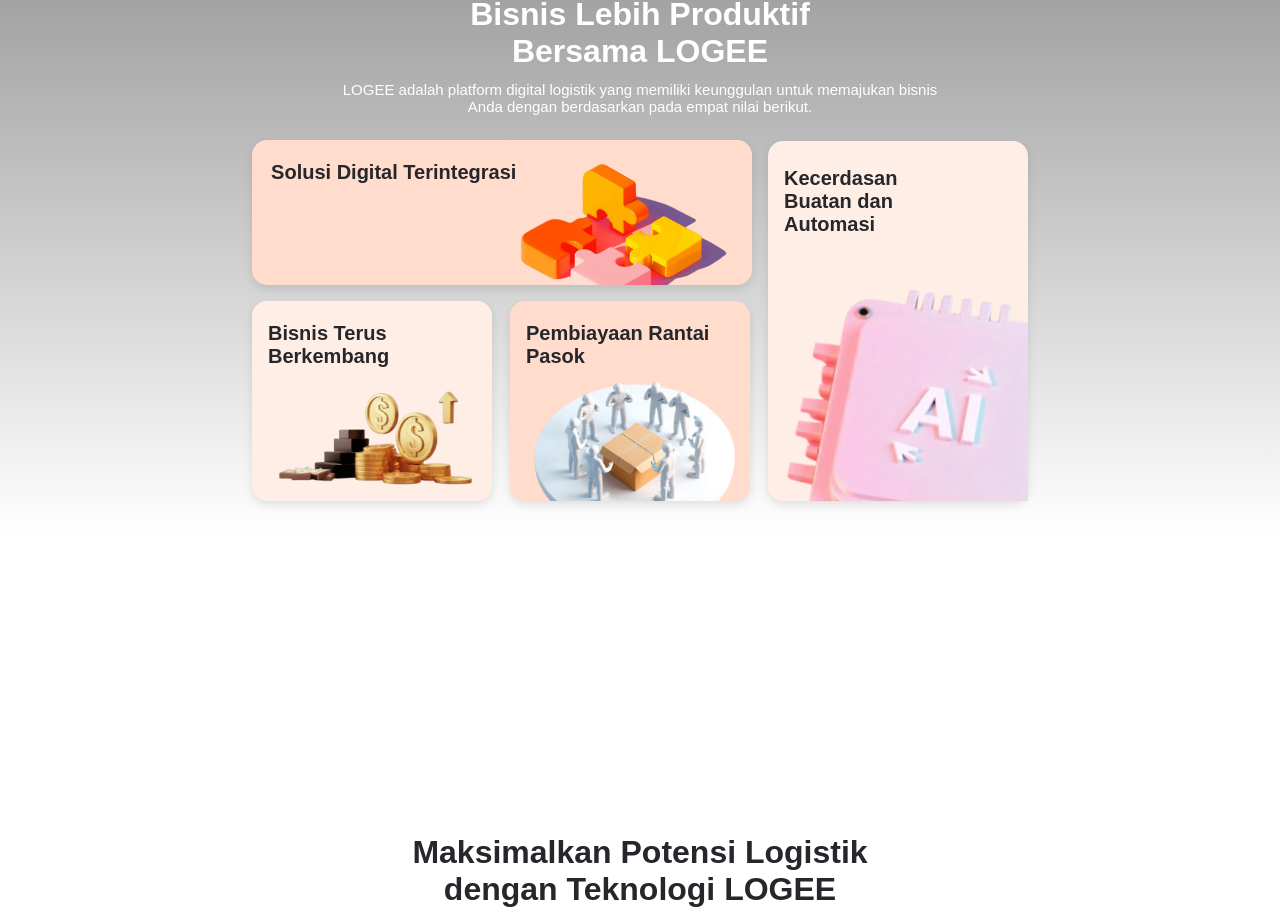
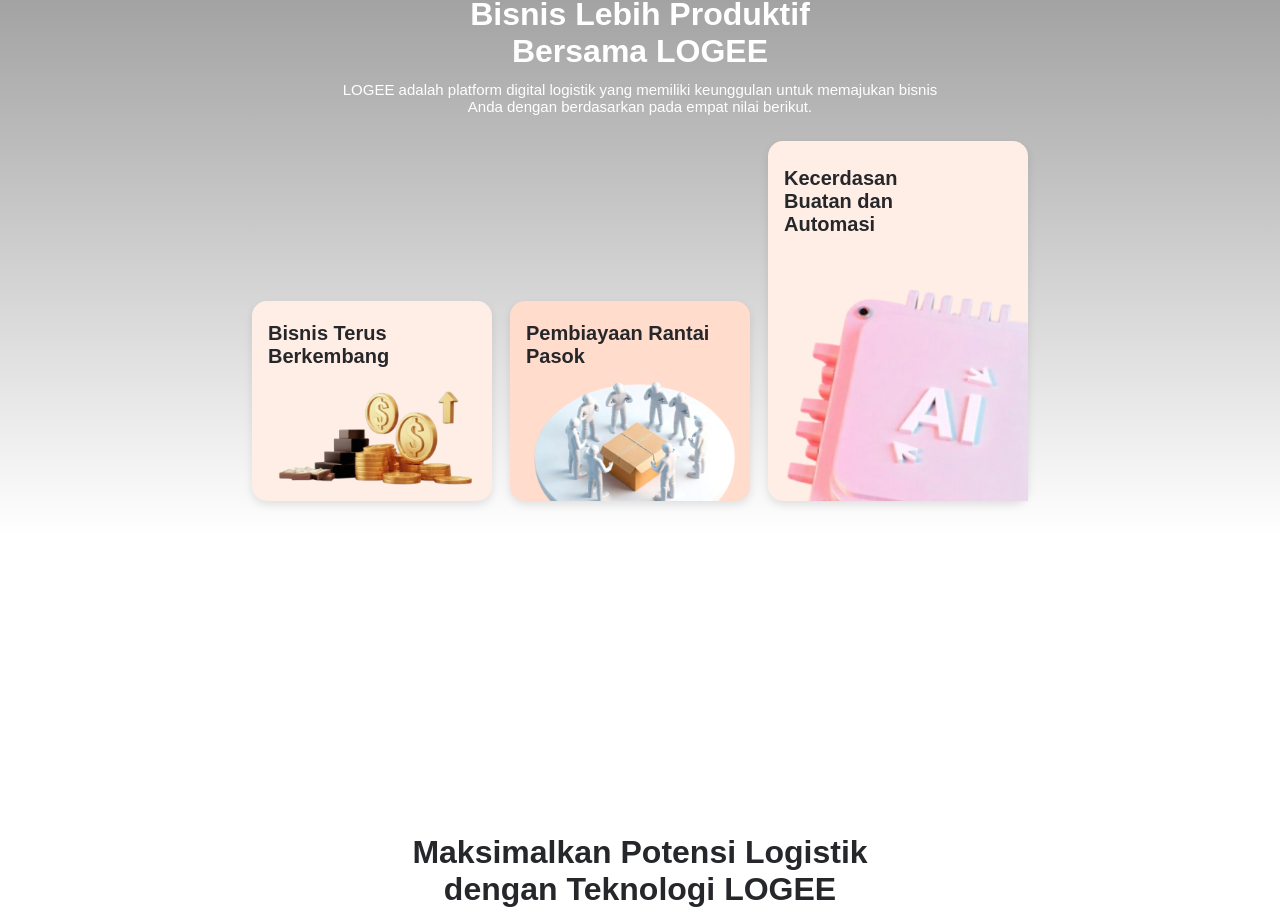
Before and after one commit to khaylabelva/Digistar-93, a React (Create React App) app in the folder digistar93/: page / in a window 1280 px wide. Shown: the part 1654-2573 px from the top of the page. Built offline with nearby package versions, Linux system fonts and the light colour scheme; no server answers; a web font is replaced by a local one.

Commit message:
animation page benefit

```diff
--- a/digistar93/src/App.css
+++ b/digistar93/src/App.css
@@ -720,6 +720,12 @@
   display: flex;
   justify-content: center;
   align-items: center;
+  opacity: 0;
+  transition: opacity 2s ease-out, transform 2s ease-out;
+}
+
+.benefit-cards.visible .card-two {
+  opacity: 1;
 }
 
 .card-one h3 {
@@ -753,6 +759,12 @@
   display: flex;
   justify-content: center;
   align-items: center;
+  opacity: 0;
+  transition: opacity 2s ease-out, transform 2s ease-out;
+}
+
+.benefit-cards.visible .card-two {
+  opacity: 1;
 }
 
 .card-two h3 {
@@ -788,6 +800,12 @@
   display: flex;
   justify-content: center;
   align-items: center;
+  opacity: 0;
+  transition: opacity 2s ease-out, transform 2s ease-out;
+}
+
+.benefit-cards.visible .card-three {
+  opacity: 1;
 }
 
 .card-three h3 {
@@ -823,6 +841,12 @@
   display: flex;
   justify-content: center;
   align-items: center;
+  opacity: 0;
+  transition: opacity 2s ease-out, transform 2s ease-out;
+}
+
+.benefit-cards.visible .card-four {
+  opacity: 1;
 }
 
 .card-four h3 {
--- a/digistar93/src/component/Benefit.js
+++ b/digistar93/src/component/Benefit.js
@@ -1,4 +1,4 @@
-import React from 'react';
+import React, { useState, useEffect, useRef } from 'react';
 import '../App.css';
 import card1 from '../assets/card1.png';
 import card2 from '../assets/card2.png';
@@ -6,6 +6,27 @@
 import card4 from '../assets/card4.png';
 
 const Benefit = () => {
+  const contentRef = useRef(null);
+  useEffect(() => {
+    const observer = new IntersectionObserver(
+      ([entry]) => {
+        if (entry.isIntersecting) {
+          contentRef.current.classList.add('visible');
+        }
+      },
+      { threshold: 0.3 }
+    );
+
+    if (contentRef.current) {
+      observer.observe(contentRef.current);
+    }
+
+    return () => {
+      if (contentRef.current) {
+        observer.unobserve(contentRef.current);
+      }
+    };
+  }, []);
   const benefits = [
     {
       title: 'Solusi Digital Terintegrasi',
@@ -35,7 +56,7 @@
       <p>
         LOGEE adalah platform digital logistik yang memiliki keunggulan untuk memajukan bisnis Anda dengan berdasarkan pada empat nilai berikut.
       </p>
-      <div className="benefit-cards">
+      <div className="benefit-cards" ref={contentRef}>
         {benefits.map((benefit, index) => (
           <div className={`benefit-card ${benefit.className}`} key={index}>
             <h3>{benefit.title}</h3>
```
